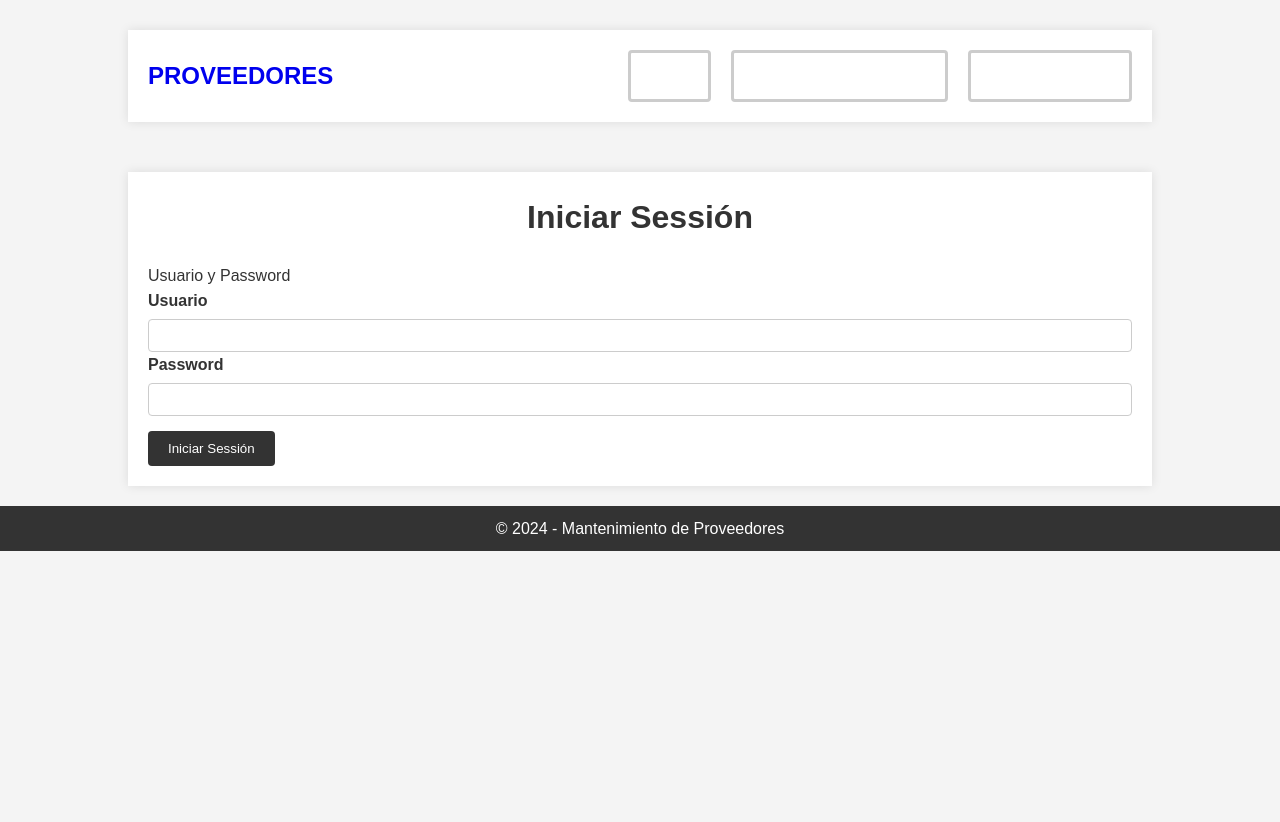
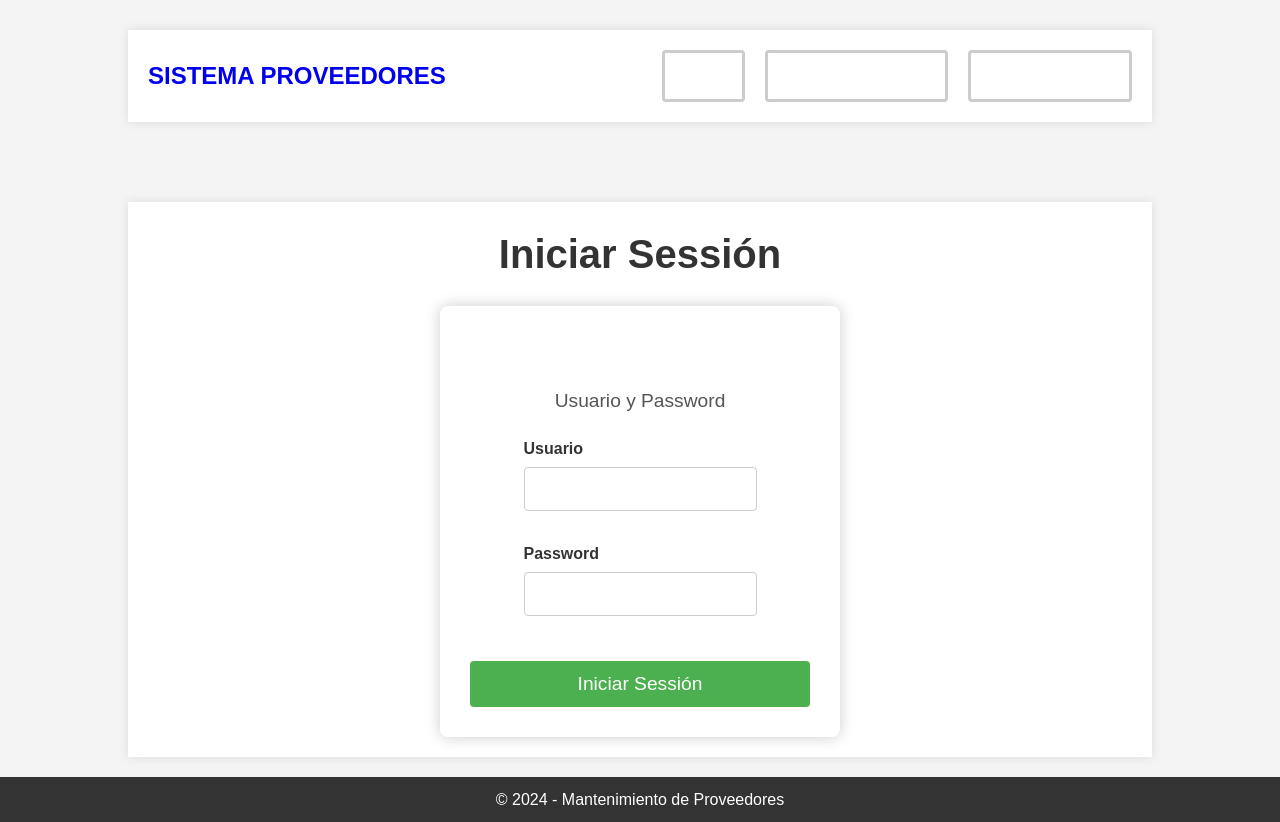
Before and after one commit to arielrdev/2024UmgLaboratorio-02, a PHP site: page /login.php in a window 1280 px wide. Before the commit the page ends 551 px from the top, so only its background shows below. Run offline with PHP 8.4, Linux system fonts and the light colour scheme.

Commit message:
style.css: Estilos agregados para el Login

```diff
--- a/formulario.php
+++ b/formulario.php
@@ -11,7 +11,7 @@
     // }
 ?>
 
-<div class="container">
+<div class="container contenido-centrado">
     <h1>Nuevo Proveedor</h1>
     <?php
         if ($_SERVER['REQUEST_METHOD'] == 'POST') {
--- a/login.php
+++ b/login.php
@@ -56,7 +56,7 @@
     }
 ?>
 
-<div class="container">
+<div class="container contenido-centrado">
     <h1>Iniciar Sessión</h1>
     <?php foreach($errores as $error): ?>
         <div class="error-message">
@@ -66,11 +66,14 @@
     <form id="proveedorForm" method="POST" novalidate>
         <div class="form-group contenido-centrado">
             <legend>Usuario y Password</legend>
-            <label for="username">Usuario</label>
-            <input type="text" id="username" name="username">
-
-            <label for="password">Password</label>
-            <input type="password" id="password" name="password">
+            <div class="form-group">
+                <label for="username">Usuario</label>
+                <input type="text" id="username" name="username">
+            </div>
+            <div class="form-group">
+                <label for="password">Password</label>
+                <input type="password" id="password" name="password">
+            </div>
         </div>
 
         <button type="submit" class="btn">Iniciar Sessión</button>
--- a/src/css/styles.css
+++ b/src/css/styles.css
@@ -22,6 +22,8 @@ body {
 h1 {
     text-align: center;
     margin-bottom: 20px;
+    font-size: 2.5em;
+    color: #333;
 }
 
 .navbar {
@@ -172,13 +174,19 @@ h1 {
     }
 }
 
-.error-message {
+/* .error-message {
     color: red;
     font-size: 0.875em;
     display: block;
     margin-top: 5px;
+} */
+
+.error-message {
+    color: red;
+    font-size: 0.9em;
+    margin-bottom: 15px;
+    text-align: center;
 }
-
 .btn-accion {
     display: inline-block;
     padding: 10px 20px;
@@ -263,6 +271,57 @@ h1 {
     background-color: #d32f2f; /* Rojo oscuro al pasar el mouse */
 }
 
+.contenido-centrado {
+    display: flex;
+    flex-direction: column;
+    justify-content: center;
+    align-items: center;
+    margin-top: 50px;
+}
+
+form {
+    background-color: #fff;
+    padding: 30px;
+    border-radius: 8px;
+    box-shadow: 0px 0px 15px rgba(0, 0, 0, 0.2);
+    width: 100%;
+    max-width: 400px;
+}
+
+form legend {
+    font-size: 1.2em;
+    color: #555;
+    text-align: center;
+    margin-bottom: 20px;
+}
+
+/* Estilo para los inputs */
+input[type="text"], input[type="password"] {
+    width: 100%;
+    padding: 12px;
+    margin-bottom: 15px;
+    border: 1px solid #ccc;
+    border-radius: 4px;
+    font-size: 1em;
+}
+
+/* Botón de iniciar sesión */
+button[type="submit"] {
+    width: 100%;
+    padding: 12px;
+    background-color: #4CAF50;
+    color: white;
+    border: none;
+    border-radius: 4px;
+    font-size: 1.2em;
+    cursor: pointer;
+    transition: background-color 0.3s ease;
+}
+
+button[type="submit"]:hover {
+    background-color: #45a049;
+}
+
 
 .footer {
     background-color: #333;
--- a/src/templates/header.php
+++ b/src/templates/header.php
@@ -16,10 +16,10 @@
 <body>
     <nav class="navbar">
         <div class="container">
-            <a href="index.php" class="brand">Proveedores</a>
+            <a href="index.php" class="brand">Sistema Proveedores</a>
             <ul class="nav-links">
                 <li class="btn-nav"><a href="index.php">Inicio</a></li>
-                <li class="btn-nav"><a href="lista-proveedores.php">Desactivar Proveedores</a></li>
+                <li class="btn-nav"><a href="lista-proveedores.php">Desactivar | Activar</a></li>
                 <li class="btn-nav"><a href="formulario.php">Crear Proveedor</a></li>
                 <?php if($auth): ?>
                     <li class="user-info">Usuario: <?php echo htmlspecialchars($username); ?></li>
--- a/usuario.php
+++ b/usuario.php
@@ -2,9 +2,9 @@
 <?php
     $db = conectarDB();
 
-    $commonname = "Eder";
-    $username = "eder";
-    $password = "123456";
+    $commonname = "Administrador";
+    $username = "admin";
+    $password = "admin";
 
     /** Hash password */
     $passwordHash = password_hash($password, PASSWORD_BCRYPT);
```
